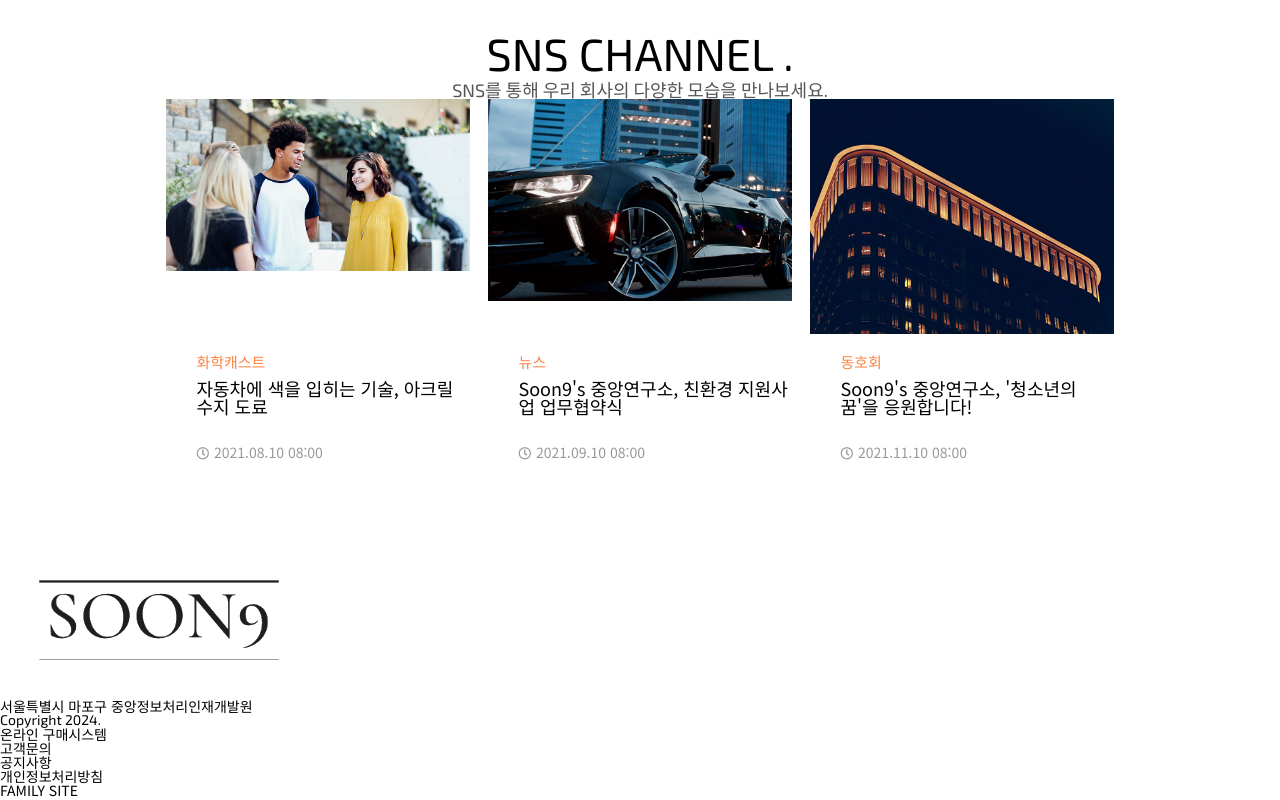
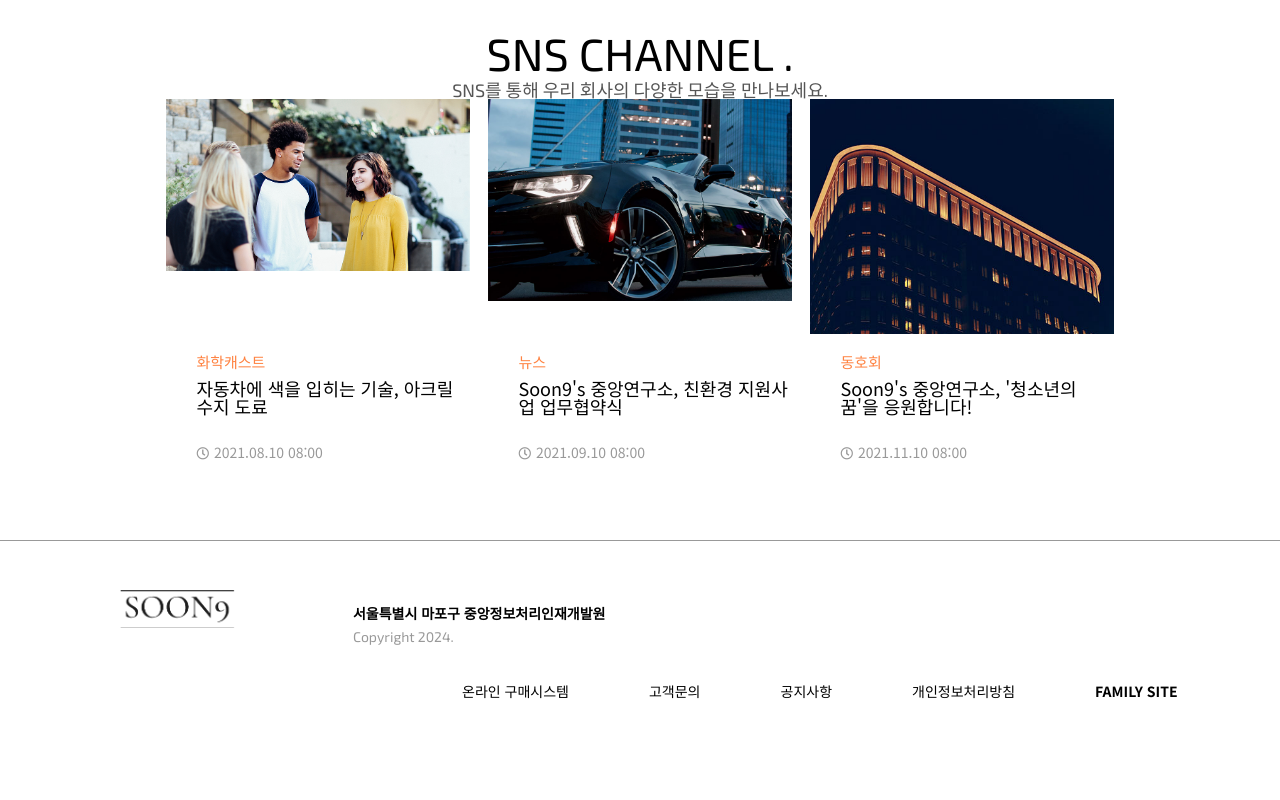
Before and after one commit to yocong/css-template1, a plain HTML site: page css-template/index.html in a window 1280 px wide. Shown: the part 3295-4095 px from the top of the page. After the commit the page ends 4023 px from the top, so only its background shows below. Drawn offline with nearby package versions, Linux system fonts and the light colour scheme.

Commit message:
# section.footer end

```diff
--- a/css-template/css/main.css
+++ b/css-template/css/main.css
@@ -426,3 +426,50 @@ section.sns ul li .bottom p.time i {
   margin-right: 5px;
   font-size: 0.9em;
 }
+
+/* footer style */
+footer {
+  border-top: 1px solid #999;
+  padding: 30px 0;
+}
+footer .inner {
+  width: 84%;
+  margin: 0 auto;
+}
+/* 사진 액자 */
+footer .inner .ft-logo {
+  float: left;
+  width: 14%;
+}
+/* 이미지 크기 */
+footer .inner .ft-logo img {
+  width: 100%;
+}
+footer .inner .address {
+  float: left;
+  margin-left: 100px;
+  margin-top: 35px;
+}
+footer .inner .address li:first-child {
+  font-weight: 700;
+  margin-bottom: 10px;
+}
+footer .inner .address li:last-child {
+  color: #999;
+}
+
+footer .inner .list {
+  float: right;
+  margin-top: 40px;
+}
+footer .inner .list li {
+  float: left;
+  margin-left: 80px;
+}
+footer .inner .list li:last-child {
+  font-weight: 700;
+}
+footer .inner .list li a:hover {
+  color: #ff8342;
+  text-decoration: underline;
+}
```
